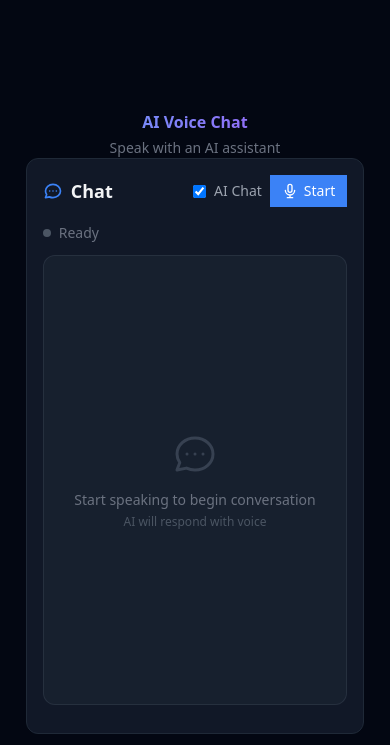
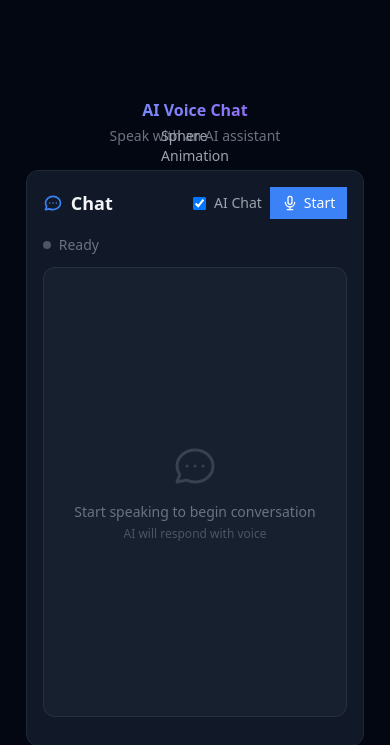
Before and after one commit to sojohnnysaid/ai-assistant-by-sogos, a Flask app: page / in a window 390 px wide. Shown: the top 745 px of the page. Run offline with Flask 3, Linux system fonts and the light colour scheme; some libraries are stand-ins or nearby versions.

Commit message:
Add placeholder for sphere animation in UI
- Added sphereContainer div above chat section
- Placeholder circle with gradient matching specified colors (#0b435f to #9230aa)
- Responsive sizing (256x256px on mobile, 320x320px on desktop)
- Centered layout with pulsing animation

🤖 Generated with [Claude Code](https://claude.ai/code)

Co-Authored-By: Claude <noreply@anthropic.com>

```diff
--- a/templates/index.html
+++ b/templates/index.html
@@ -118,6 +118,17 @@
             <p class="text-gray-500 text-sm mt-1">Speak with an AI assistant</p>
         </header>
 
+        <!-- Sphere Animation Placeholder -->
+        <div id="sphereContainer" class="mb-6 flex justify-center">
+            <div class="relative w-64 h-64 md:w-80 md:h-80">
+                <!-- Placeholder circle with gradient matching the specified colors -->
+                <div class="w-full h-full rounded-full bg-gradient-to-br from-[#0b435f] to-[#9230aa] opacity-80 animate-pulse"></div>
+                <div class="absolute inset-0 flex items-center justify-center">
+                    <span class="text-gray-400 text-sm">Sphere Animation</span>
+                </div>
+            </div>
+        </div>
+
         <!-- Chat Section -->
         <section class="bg-gray-900 rounded-xl p-4 border border-gray-800 hover:border-gray-700 transition-colors">
             <!-- Header with controls -->
```
